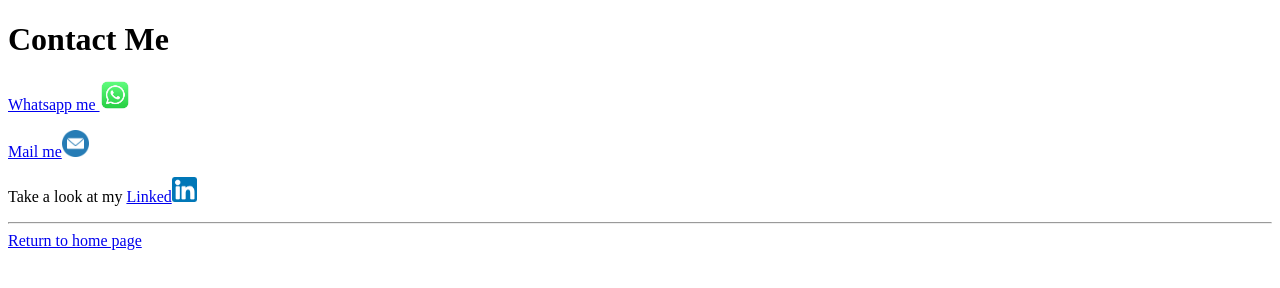
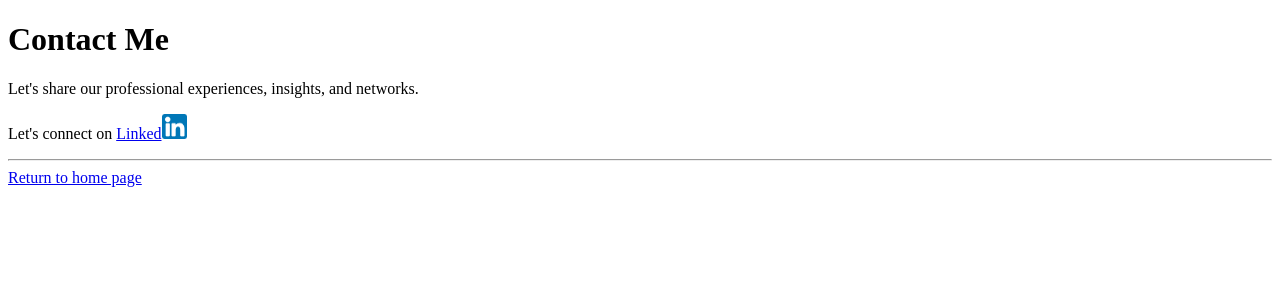
Before and after one commit to fl7pe/resume-html, a plain HTML site: page public/Contact.html in a window 1280 px wide. Drawn offline with Linux system fonts and the light colour scheme.

Commit message:
Update Contact.html

```diff
--- a/public/Contact.html
+++ b/public/Contact.html
@@ -9,9 +9,8 @@
 
     <h1>Contact Me</h1>
 
-        <p><a href="https://api.whatsapp.com/send?phone=+5562995033331&text=Hi Felipe! I saw the website you created with your resume">Whatsapp me </a><img src="../assets/images/whats.jpg" height="30" alt="Whatsapp Icon"> </p>
-        <p><a href="mailto:flipesbezerra@gmail.com?subject=Hello Felipe!">Mail me</a><img src="../assets/images/mailIcon.png" height="27" alt="Mail Icon"></p>
-        <p>Take a look at my <a href="https://www.linkedin.com/in/felipe-sousa-bezerra/"> Linked</a><img src="../assets/images/linkedin.png" height="25" alt="linkedin Icon"></p>
+        <p>Let's share our professional experiences, insights, and networks.</p>
+        <p>Let's connect on <a href="https://www.linkedin.com/in/felipe-sousa-bezerra/"> Linked</a><img src="../assets/images/linkedin.png" height="25" alt="linkedin Icon"></p>
 
     <hr />
 
```
